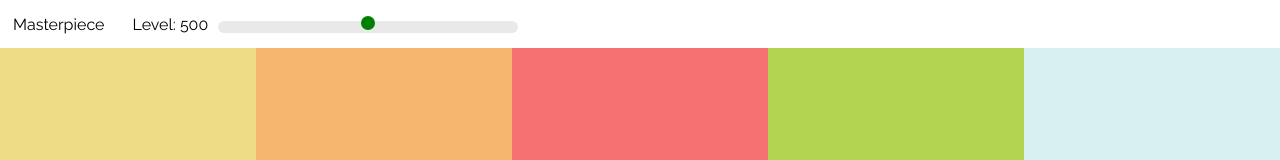
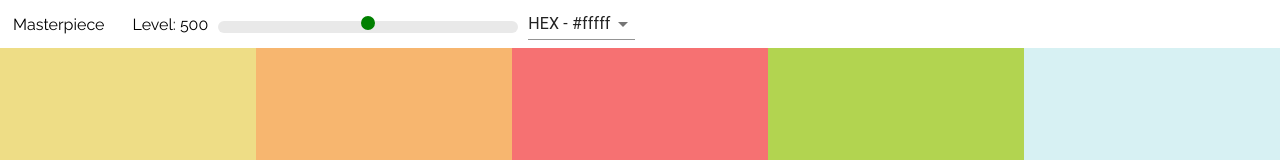
Before and after one commit to jamesv28/Color-Palette, a React (Create React App) app: page /palette/flat-ui-colors-american in a window 1280 px wide. Shown: the top 160 px of the page. Built offline with nearby package versions, Linux system fonts and the light colour scheme.

Commit message:
change format from hex to rgb

```diff
--- a/package.json
+++ b/package.json
@@ -3,6 +3,7 @@
   "version": "0.1.0",
   "private": true,
   "dependencies": {
+    "@material-ui/core": "^4.5.2",
     "chroma-js": "^2.0.6",
     "hover.css": "^2.3.2",
     "rc-slider": "^8.7.1",
--- a/src/Navbar.js
+++ b/src/Navbar.js
@@ -1,10 +1,33 @@
 import React, { Component } from 'react';
 import Slider from 'rc-slider';
 import 'rc-slider/assets/index.css';
+import Select from '@material-ui/core/Select';
+import MenuItem from '@material-ui/core/MenuItem';
 
 class Navbar extends Component {
+    constructor(props) {
+        super(props);
+        this.state = {
+            format: 'hex'
+        }
+        this.handleChange = this.handleChange.bind(this);
+    }
+
+    handleChange(e) {
+        this.setState({
+            format: e.target.value
+        });
+        this.props.handleChange(e.target.value);
+    }
+
     render() {
-        const {level, changeLevel} = this.props;
+        const {
+                level,
+                changeLevel,
+                handleChange
+            } = this.props;
+        const {format} = this.state;
+
         return (
             <header className="navBar">
                 <div className="logo">
@@ -22,6 +45,16 @@
                         />
                     </div>
                 </div>
+                <div className="select-container">
+                        <Select
+                            value={format}
+                            onChange={this.handleChange}
+                        >
+                            <MenuItem value="hex">HEX - #fffff</MenuItem>
+                            <MenuItem value="rgb">RGB - rgb(255,255,255)</MenuItem>
+                            <MenuItem value="rgba">RGBA - rgba(255,255,255,1)</MenuItem>
+                        </Select>
+                </div>
             </header>
         )
     }
--- a/src/Palette.js
+++ b/src/Palette.js
@@ -7,9 +7,11 @@
     constructor(props) {
         super(props);
         this.state = {
-            level: 500
+            level: 500,
+            format: 'hex'
         }
         this.changeLevel = this.changeLevel.bind(this);
+        this.changeFormat = this.changeFormat.bind(this);
     }
 
     changeLevel(level) {
@@ -18,15 +20,25 @@
         })
     }
 
+    changeFormat(val) {
+       this.setState({
+           format: val
+       })
+    }
+
     render() {
         const {colors} = this.props.palette;
-        const {level} = this.state;
+        const {level, format} = this.state;
         const colorBoxes = colors[level].map(color => (
-            <ColorBox background={color.hex} name={color.name} />
+            <ColorBox background={color[format]} name={color.name} />
         ))
         return (
             <div className="palette">
-                <Navbar level={level} changeLevel={this.changeLevel}/>
+                <Navbar
+                    level={level}
+                    changeLevel={this.changeLevel}
+                    handleChange={this.changeFormat}
+                />
                 <div className="palette-colors">
                     {colorBoxes}
                 </div>
```
Also changed, not shown: 1 other file (tests, documents, lock files or other folders).
